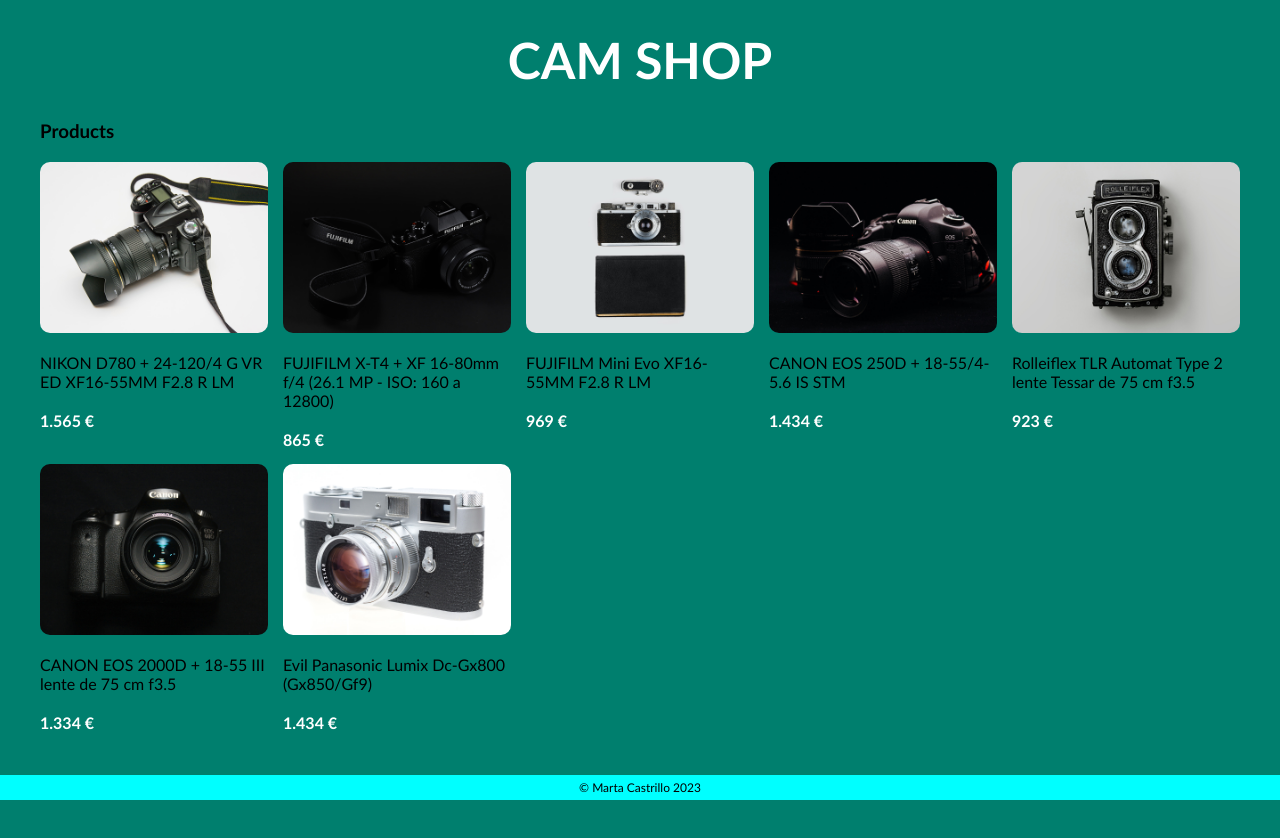
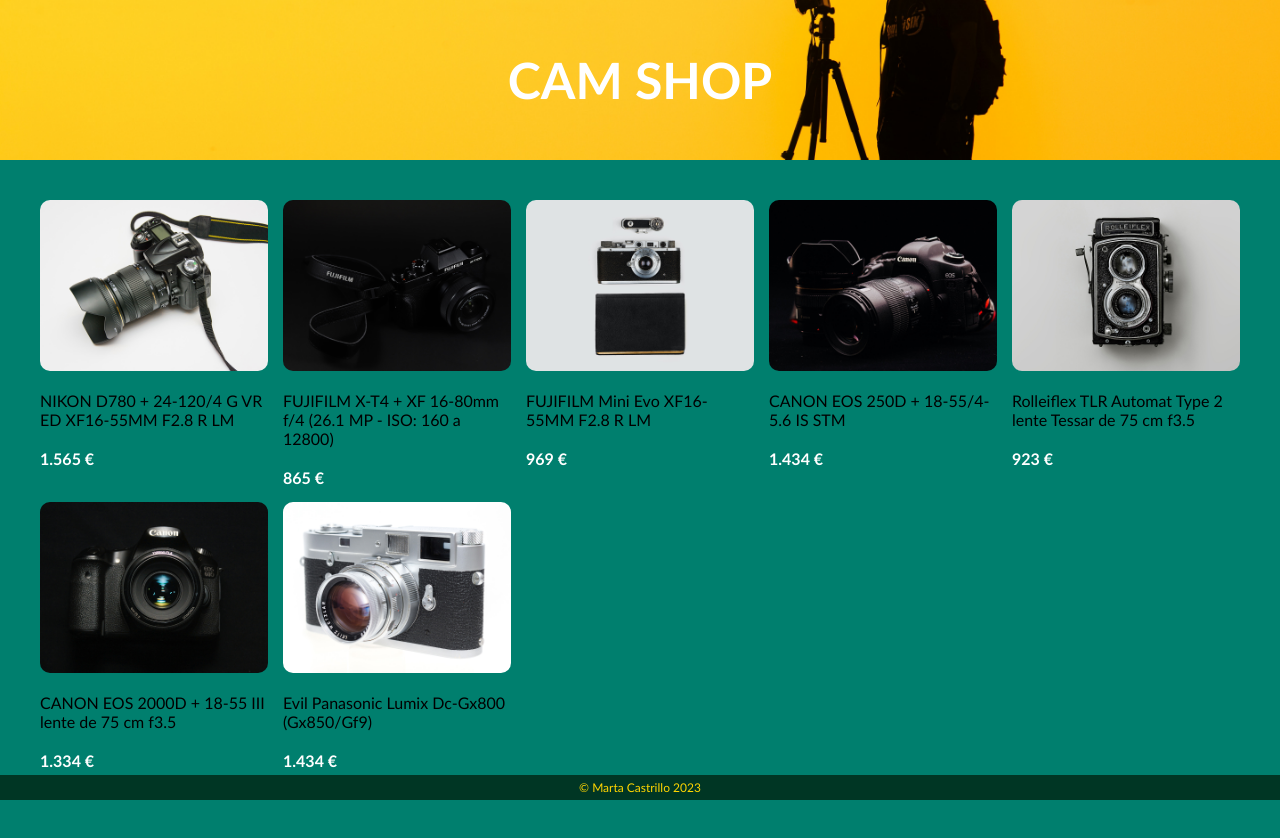
Before and after one commit to martscastrillo/fake_store_angular, an Angular app: page / in a window 1280 px wide. Before the commit the page ends 802 px from the top, so only its background shows below. Built offline with nearby package versions, Linux system fonts and the light colour scheme.

Commit message:
add header

```diff
--- a/src/app/app.component.html
+++ b/src/app/app.component.html
@@ -73,7 +73,8 @@
 <p *ngIf="person.name === 'ursu'">La persona es Ursu</p> -->
 <!-- *ngFor Objs -->
 <h1 class="h1">cam shop</h1>
-<h3>Products</h3>
+
+
 <div class="products--grid">
     <div *ngFor="let product of products" class="displaybox">
         <img width="250" [src]="product.image" alt="image">
--- a/src/app/app.component.scss
+++ b/src/app/app.component.scss
@@ -1,24 +1,41 @@
 
 .h1{
-  margin: 30px;
+
+  padding: 50px;
   text-transform: uppercase;
   text-align: center;
   color: white;
   font-size: 50px;
+  background-color: rgb(0, 54, 36);
+  background-image: url(./../assets/images/pexels-zukiman-mohamad-22185.jpg);
+  background-size: cover;
+  background-position:center -290px ;
+  background-repeat: no-repeat;
+
+  @media screen and (max-width: 62em) {
+    background-position:center -200px ;
+
+  }
+   @media screen and (max-width: 40em) {
+    background-position:center -90px ;
+
+  }
 }
 
-h3{
-  margin-left: 40px;
-  margin-bottom: 20px;
-}
 .products--grid {
+
   display: flex;
   flex-direction: column;
-  margin:  0 40px 70px 40px;
+  margin:  40px 40px 70px 40px;
+
   div {
     img {
       width: 100%;
       border-radius: 10px;
+      &:hover{
+        opacity: 0.9;
+        cursor: pointer;
+      }
     }
     h4{
       color: white;
@@ -38,6 +55,7 @@ h3{
   display: flex;
   flex-direction: column;
   gap: 20px;
+
 }
 .messageError{
     background-color: red;
@@ -54,8 +72,8 @@ h3{
 }
 
 footer{
-  background-color: aqua;
-  color: black;
+  background-color: rgb(0, 54, 36);
+  color:rgb(255, 213, 0);
   display: flex;
   align-items: center;
   justify-content: center;
```
Also changed, not shown: src/assets/images/pexels-zukiman-mohamad-22185.jpg (added).
